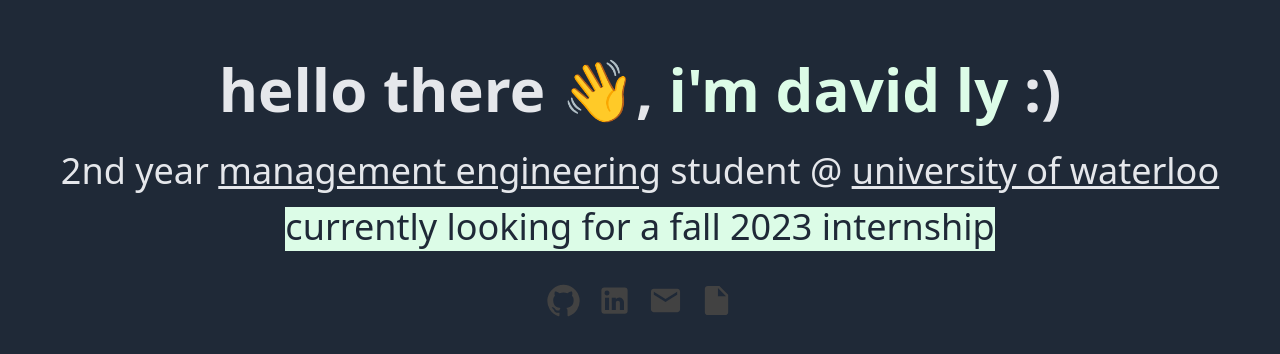
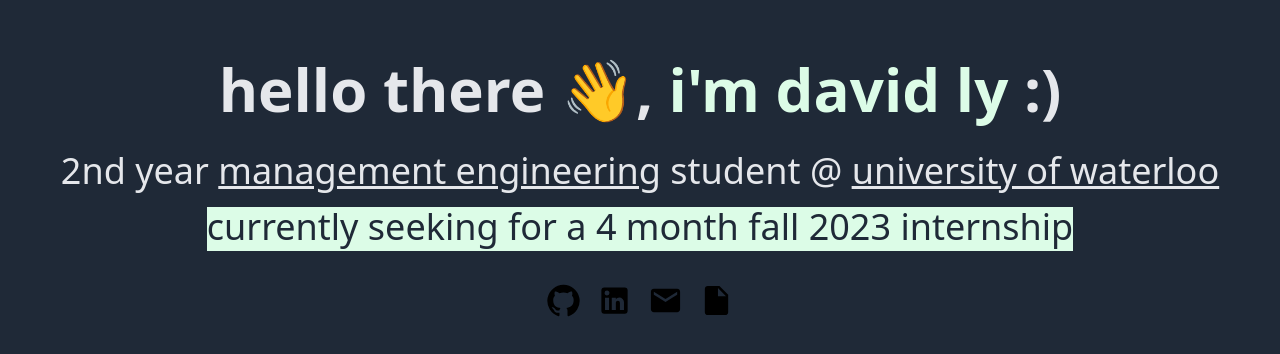
Before and after one commit to davidly1/davidly1.github.io, a React (Vite) app: page / in a window 1280 px wide. Shown: the part 212-566 px from the top of the page. Built offline with nearby package versions, Linux system fonts and the light colour scheme.

Commit message:
fixed linkbar

```diff
--- a/src/App.tsx
+++ b/src/App.tsx
@@ -28,7 +28,7 @@
           </a>
         </div>
         <div className="w-fit pb-1 font-medium text-center text-4xl bg-green-100 text-gray-800">
-          currently looking for a fall 2023 internship
+          currently seeking for a 4 month fall 2023 internship
         </div>
         <LinkBar />
       </div>
--- a/src/components/LinkBar.tsx
+++ b/src/components/LinkBar.tsx
@@ -1,25 +1,40 @@
-import React from "react";
+import React, { useState } from "react";
 import Resume from "../assets/Resume.pdf";
 import GitHubIcon from "@mui/icons-material/GitHub";
 import LinkedInIcon from "@mui/icons-material/LinkedIn";
 import EmailIcon from "@mui/icons-material/Email";
 import InsertDriveFileIcon from "@mui/icons-material/InsertDriveFile";
-import { grey } from "@mui/material/colors";
 
 const LinkBar = () => {
   return (
     <div className="mt-8 flex gap-4">
-      <a href="https://github.com/davidly1" target="_blank">
-        <GitHubIcon fontSize="large" sx={{ color: grey[800] }} />
+      <a href="https://github.com/davidly1" title="GitHub" target="_blank">
+        <GitHubIcon
+          fontSize="large"
+          sx={{ "&:hover": { color: "primary.main" } }}
+        />
       </a>
-      <a href="https://www.linkedin.com/in/davidly26/" target="_blank">
-        <LinkedInIcon fontSize="large" sx={{ color: grey[800] }} />
+      <a
+        href="https://www.linkedin.com/in/davidly26/"
+        title="LinkedIn"
+        target="_blank"
+      >
+        <LinkedInIcon
+          fontSize="large"
+          sx={{ "&:hover": { color: "primary.main" } }}
+        />
       </a>
-      <a href="mailto:d26ly@uwaterloo.ca">
-        <EmailIcon fontSize="large" sx={{ color: grey[800] }} />
+      <a href="mailto:d26ly@uwaterloo.ca" title="Email">
+        <EmailIcon
+          fontSize="large"
+          sx={{ "&:hover": { color: "primary.main" } }}
+        />
       </a>
-      <a href={Resume} target="_blank">
-        <InsertDriveFileIcon fontSize="large" sx={{ color: grey[800] }} />
+      <a href={Resume} title="Resume" target="_blank">
+        <InsertDriveFileIcon
+          fontSize="large"
+          sx={{ "&:hover": { color: "primary.main" } }}
+        />
       </a>
     </div>
   );
```
Also changed, not shown: 1 other file (tests, documents, lock files or other folders).
